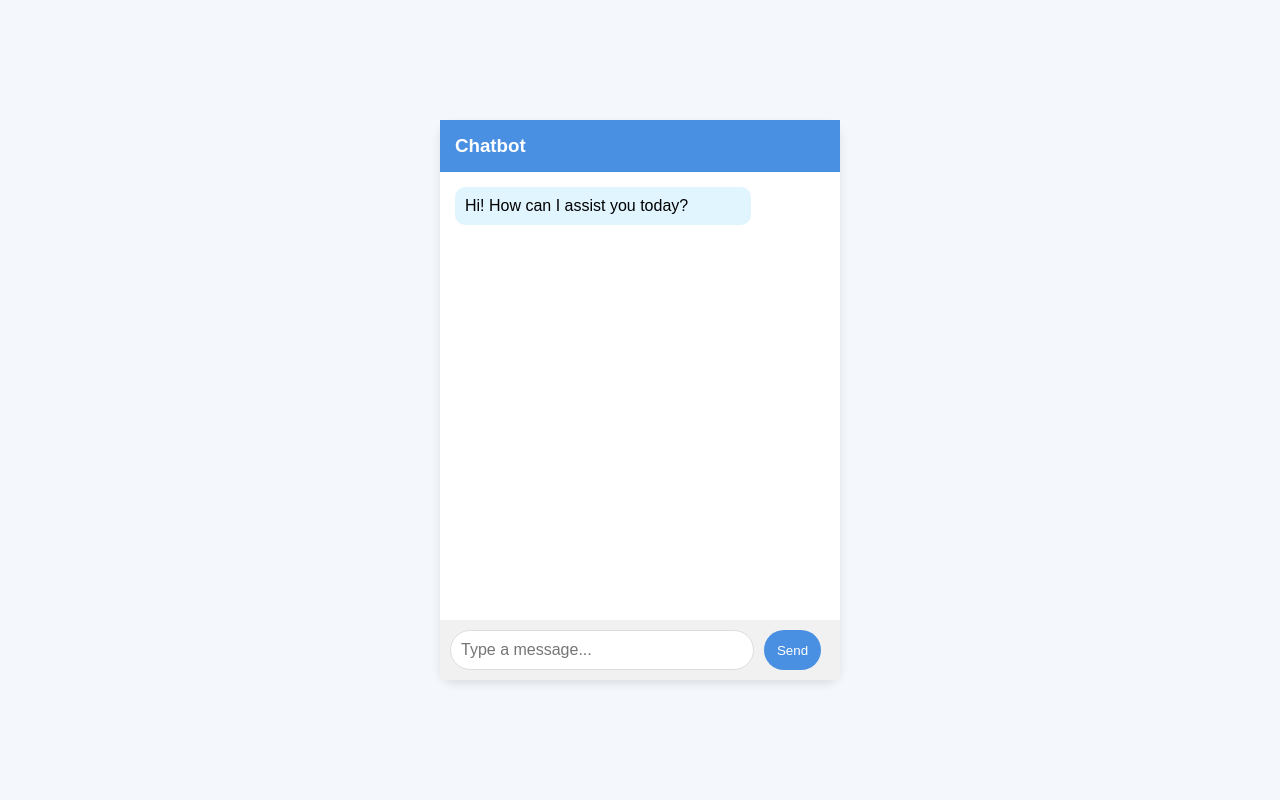
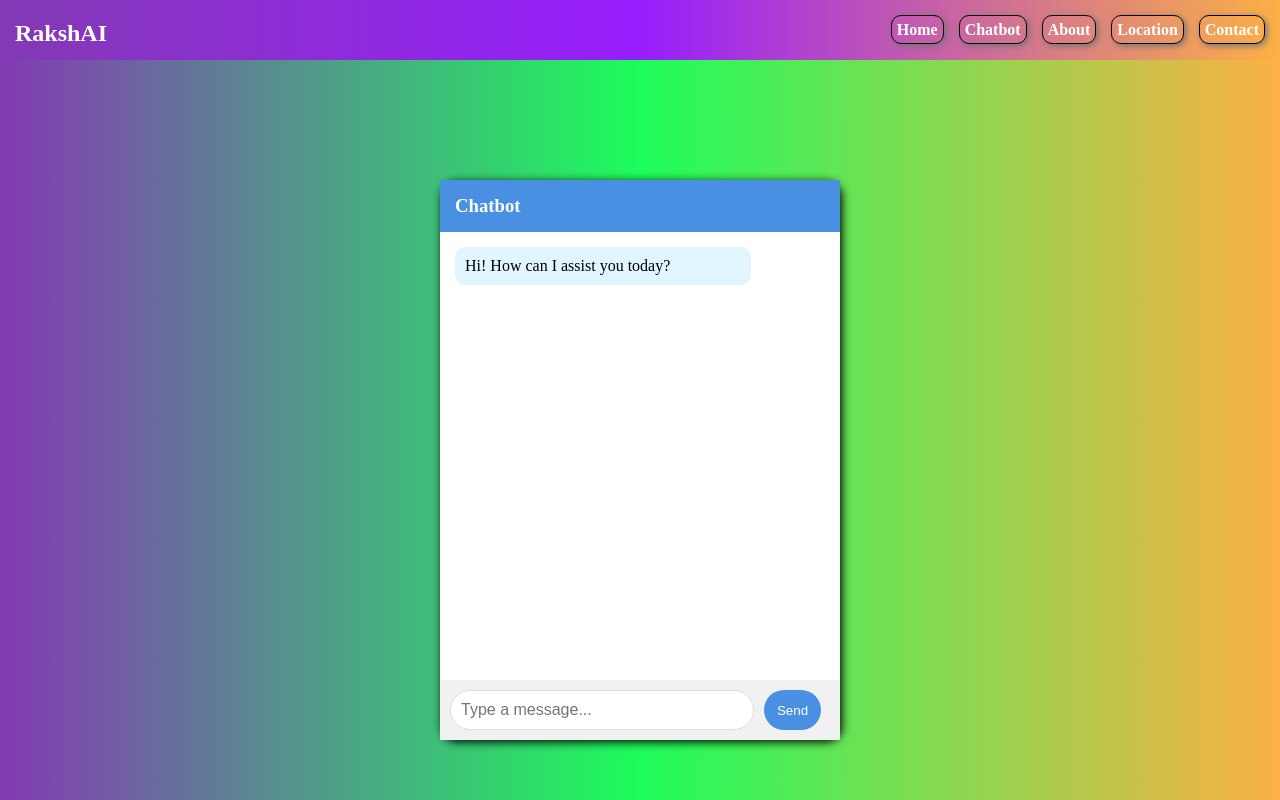
Before and after one commit to siddhant385/travel-companion, a Flask app: page /chatbot in a window 1280 px wide. Run offline with Flask 3, Linux system fonts and the light colour scheme.

Commit message:
Update chatbot.css

```diff
--- a/static/chatbot.css
+++ b/static/chatbot.css
@@ -2,16 +2,59 @@
     margin: 0;
     padding: 0;
     box-sizing: border-box;
+
+  }
+  body{
+    background: rgb(131,58,180);
+background: linear-gradient(90deg, rgba(131,58,180,1) 0%, rgba(29,253,91,1) 50%, rgba(252,176,69,1) 100%);
   }
 
-  body {
-    font-family: 'Arial', sans-serif;
-    background-color: #f4f7fc;
-    height: 100vh;
+
+
+  .nav-bar{
     display: flex;
-    justify-content: center;
+    background: rgb(131,58,180);
+background: linear-gradient(90deg, rgba(131,58,180,1) 0%, rgba(151,29,253,1) 50%, rgba(252,176,69,1) 100%);
+   justify-content: space-between;
+    height: 60px;
+}
+.nav-items{
+    color:white;
+    list-style: none;
+    display: flex;
+    gap: 15px;
+    padding: 20px 15px;
     align-items: center;
-  }
+    font-weight: bold;
+
+}
+.logo{
+    color: white;
+    font-weight: bold;
+    font-size: 24px;
+    padding: 20px 15px;
+    font-family: sigmar;
+
+}
+
+
+.nav-items li{
+    display: inline;
+}
+.nav-items a{
+    text-decoration: none;
+    border: 1px solid black;
+    border-radius: 10px;
+    padding: 5px;
+    box-shadow: 2px 2px 6px rgb(117, 116, 116);
+    color: #ffffff;
+    transition: 1s;
+
+
+}
+.nav-items li:hover{
+    transform: scale(1.2)
+}
 
   .chat-container {
     width: 100%;
@@ -21,6 +64,7 @@
     align-items: center;
     position: fixed;
     border-radius: 10px;
+
 
   }
 
@@ -33,6 +77,7 @@
     box-shadow: 0 4px 10px rgba(0, 0, 0, 0.1);
     display: flex;
     flex-direction: column;
+    box-shadow: 2px 2px 10px black;
   }
 
   .chat-header {
```
